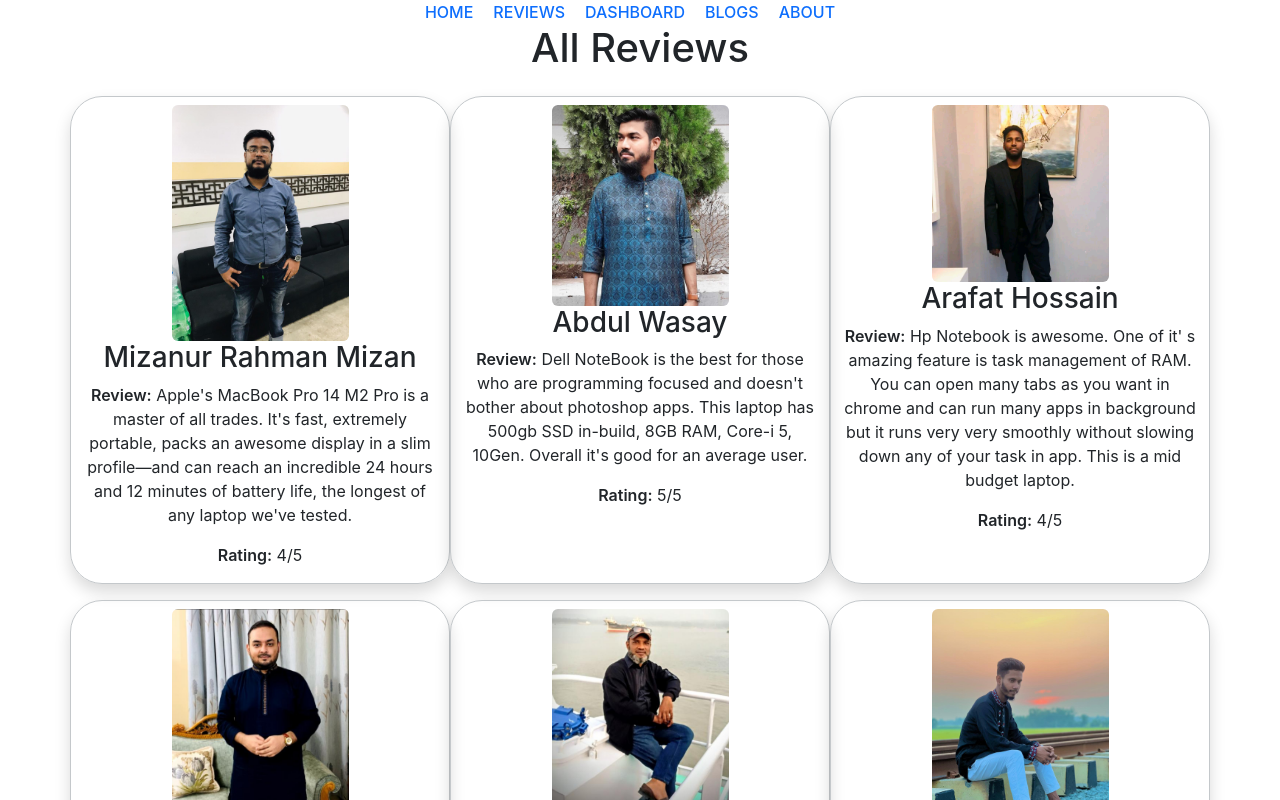
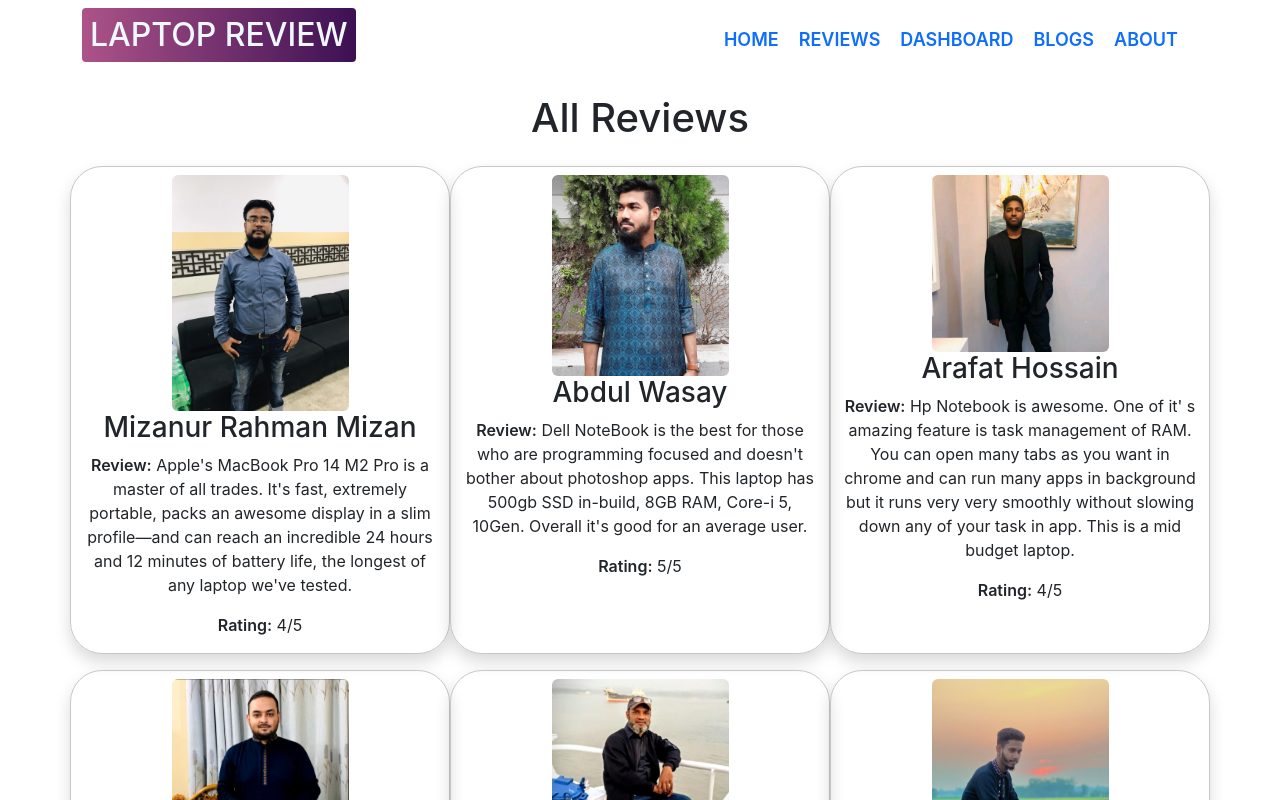
Before and after one commit to Junaith1994/react-laptop-reviews, a React (Create React App) app: page /reviews in a window 1280 px wide. Shown: the top 800 px of the page. Built offline with nearby package versions, Linux system fonts and the light colour scheme.

Commit message:
Added website name, added some styles, added netlify 'page not found' soltion

```diff
--- a/public/index.html
+++ b/public/index.html
@@ -27,7 +27,7 @@
       work correctly both with client-side routing and a non-root public URL.
       Learn how to configure a non-root public URL by running `npm run build`.
     -->
-    <title>Laptop Review Website</title>
+    <title>Laptop Review</title>
   </head>
   <body>
     <noscript>You need to enable JavaScript to run this app.</noscript>
--- a/public/review-data.json
+++ b/public/review-data.json
@@ -37,21 +37,21 @@
     {
         "id": "06m",
         "name": "Mohiuddin",
-        "Review": "The Ideapad D330 has computing power and all the fun and mobility of a lightweight tablet. From multitasking to connecting with friends online and streaming shows. This Ideapad D330 featured 4GB DDR4 RAM, 128GB eMMC and Intel UHD 600 Graphics, and Windows 10 Home. The Lenovo Ideapad D330 comes with 10.1 inch (1280 x 800) HD IPS WXGA LED Antiscratch Brightness: 300nits, Aspect Ratio: 16: 10, Color Gamut: 50% NTSC Display. This Lenovo IdeaPad D330 has an abundance of ports, including a USB-C 3.1 to help you charge other devices or transfer data at speeds up to 10 Gbps.",
+        "Review": "The Ideapad D330 has computing power and all the fun and mobility of a lightweight tablet. From multitasking to connecting with friends online and streaming shows. This Ideapad D330 featured 4GB DDR4 RAM, 128GB eMMC and Intel UHD 600 Graphics, and Windows 10 Home. I highly recommend this for those who runs on their pc multiple apps",
         "img": "/images/Mohiuddin-007.jpg",
         "rating": "3/5"
     },
     {
         "id": "07i",
         "name": "Intesar Hossain Jaohar",
-        "Review": "Lorem ipsum....",
+        "Review": "Acer TravelMate TMB 311-31-C3CD Laptop comes with Intel Celeron N4020 (4M Cache, 1.10 GHz up to 2.80 GHz) and 4GB DDR4 RAM. It comes with a 256GB SSD. This laptop has integrated Intel UHD Graphics 600 and an 11.6 inch HD (1366 x 768) Display with ComfyView.It's an amazing laptop I ever seen in last 5 years. I will recommend this for students as well as for the professionals",
         "img": "/images/Jaohar-0002.jpg",
         "rating": "4/5"
     },
     {
         "id": "08j",
         "name": "Junaith Bin Elias Khan",
-        "Review": "Lorem ipsum....",
+        "Review": "HP 15-ay-101-TU, hp notebook. I have been using this laptop since january 2017. 7 years runnig Alhamdulillah but still running smoothly. Though I had to attach an SSD card. The only problem I have been facing for the last 3 years is battery issue. But it's ok, I just love my laptop and I won't recommend this for anyone. After all this I will give it full 5 out of 5",
         "img": "/images/Junaith-247.jpg",
         "rating": "5/5"
     }
--- a/src/components/Header/Header.css
+++ b/src/components/Header/Header.css
@@ -1,11 +1,16 @@
 .header a {
     text-decoration: none;
     margin-right: 20px;
-    font-weight: 500;
-    font-size: medium;
+    font-weight: 600;
+    font-size: large;
 }
 
 .header a:hover {
     color: crimson;
     text-decoration: 2px solid red;
 }
+
+.site-name {
+    background-image: linear-gradient(to right, #ad5389, #3c1053);
+    color: aliceblue;
+}
--- a/src/components/Header/Header.js
+++ b/src/components/Header/Header.js
@@ -4,12 +4,15 @@ import './Header.css';
 
 const Header = () => {
     return (
-        <div className='header'>
-            <Link to='/home'>HOME</Link>
-            <Link to='/reviews'>REVIEWS</Link>
-            <Link to='/dashboard'>DASHBOARD</Link>
-            <Link to='/blogs'>BLOGS</Link>
-            <Link to='/about'>ABOUT</Link>
+        <div className='header container d-flex justify-content-between align-items-center mt-2'>
+            <h2 className='site-name p-2 rounded-1'>LAPTOP REVIEW</h2>
+            <div>
+                <Link to='/home'>HOME</Link>
+                <Link to='/reviews'>REVIEWS</Link>
+                <Link to='/dashboard'>DASHBOARD</Link>
+                <Link to='/blogs'>BLOGS</Link>
+                <Link to='/about'>ABOUT</Link>
+            </div>
         </div>
     );
 };
--- a/src/components/Reviews/Reviews.js
+++ b/src/components/Reviews/Reviews.js
@@ -7,8 +7,8 @@ const Reviews = () => {
     const [reviewsData] = useReviewsData([]);
 
     return (
-        <div className='container'>
-            <h1>All Reviews</h1>
+        <div className='container my-4'>
+            <h1 className=''>All Reviews</h1>
             <div className='row allReviews-container'>
                 {
                     reviewsData.map(review => <Review
```
Also changed, not shown: 1 other file (tests, documents, lock files or other folders).
